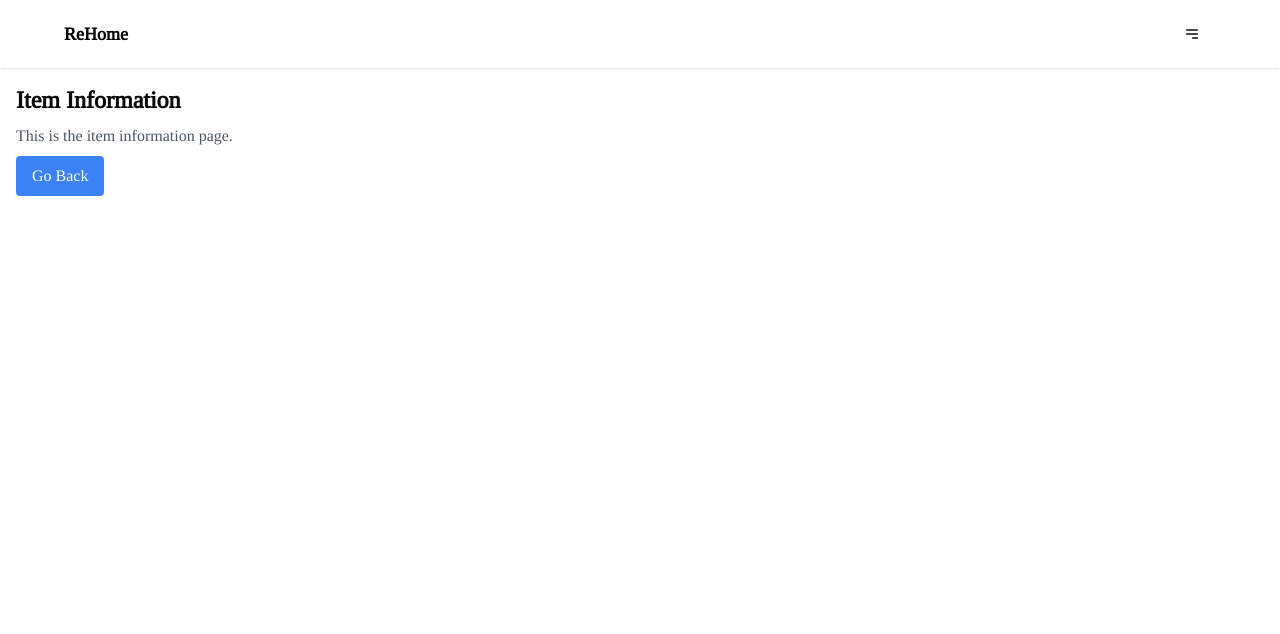
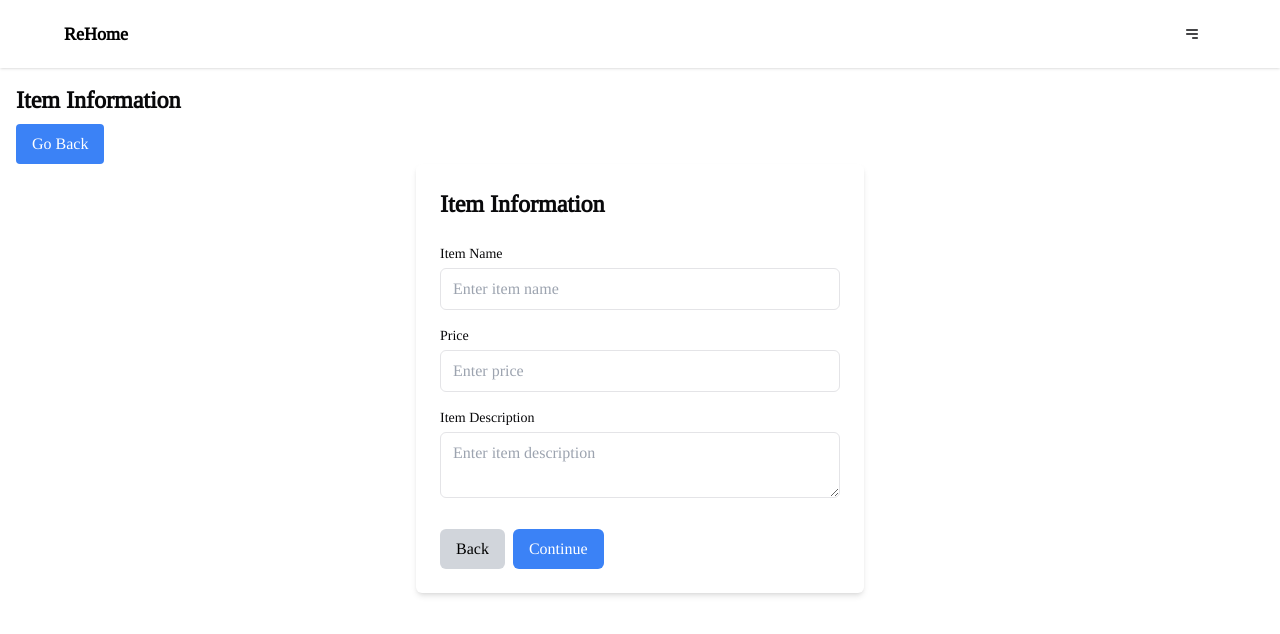
Before and after one commit to johnnychang25678/srid-rehome, a Next.js app: page /sell-items/item-info-filling in a window 1280 px wide. Shown: the top 634 px of the page. Built offline with nearby package versions, Linux system fonts and the light colour scheme.

Commit message:
sell page

```diff
--- a/app/sell-items/item-info-filling/page.tsx
+++ b/app/sell-items/item-info-filling/page.tsx
@@ -1,16 +1,120 @@
-"use client"
-import { useRouter } from 'next/navigation';
+"use client";
+import { useEffect, useState } from "react";
+import Image from "next/image";
+import { useRouter } from "next/navigation";
 
 export default function ItemInfo() {
   const router = useRouter();
+  const [imageSrc, setImageSrc] = useState<string | null>(null);
+
+  const [itemName, setItemName] = useState("");
+  const [price, setPrice] = useState("");
+  const [description, setDescription] = useState("");
+  useEffect(() => {
+    const imageUrl = sessionStorage.getItem("uploadedPhotos");
+    console.log(imageUrl);
+    if (imageUrl) {
+      setImageSrc(imageUrl);
+    }
+  }, []);
 
   return (
     <div>
       <h1 className="text-2xl font-bold">Item Information</h1>
-            <p className="mt-2 text-gray-600">This is the item information page.</p>
-            <button onClick={() => router.back()} className="mt-2 px-4 py-2 bg-blue-500 text-white rounded">
+      {/* {imageSrc && (
+        <Image
+          src={imageSrc}
+          alt="Uploaded Item"
+          className="mt-4"
+          width={500}
+          height={500}
+        />
+      )} */}
+      {imageSrc && <img src={imageSrc} alt="Uploaded Item" className="mt-4" />}
+      <button
+        onClick={() => router.back()}
+        className="mt-2 px-4 py-2 bg-blue-500 text-white rounded"
+      >
         Go Back
       </button>
+      <div className="p-6 max-w-md mx-auto bg-white rounded-md shadow-md">
+        <h1 className="text-2xl font-bold mb-4">Item Information</h1>
+        {/* {imageSrc && (
+          <Image
+            src={imageSrc}
+            alt="Uploaded Item"
+            className="mt-4"
+            width={500}
+            height={500}
+          />
+        )} */}
+        <form className="mt-6">
+          <div className="mb-4">
+            <label
+              className="block text-sm font-medium mb-1"
+              htmlFor="itemName"
+            >
+              Item Name
+            </label>
+            <input
+              type="text"
+              id="itemName"
+              className="w-full px-3 py-2 border rounded-md"
+              value={itemName}
+              onChange={(e) => setItemName(e.target.value)}
+              placeholder="Enter item name"
+            />
+          </div>
+          <div className="mb-4">
+            <label className="block text-sm font-medium mb-1" htmlFor="price">
+              Price
+            </label>
+            <input
+              type="text"
+              id="price"
+              className="w-full px-3 py-2 border rounded-md"
+              value={price}
+              onChange={(e) => setPrice(e.target.value)}
+              placeholder="Enter price"
+            />
+          </div>
+          <div className="mb-4">
+            <label
+              className="block text-sm font-medium mb-1"
+              htmlFor="description"
+            >
+              Item Description
+            </label>
+            <textarea
+              id="description"
+              className="w-full px-3 py-2 border rounded-md"
+              value={description}
+              onChange={(e) => setDescription(e.target.value)}
+              placeholder="Enter item description"
+            ></textarea>
+          </div>
+        </form>
+        <div className="flex gap-2 mt-6">
+          <button
+            onClick={() => router.back()}
+            className="px-4 py-2 bg-gray-300 text-black rounded-md"
+          >
+            Back
+          </button>
+          <button
+            onClick={() => {
+              console.log({
+                itemName,
+                price,
+                description,
+              });
+            }}
+            className="px-4 py-2 bg-blue-500 text-white rounded-md"
+          >
+            Continue
+          </button>
+        </div>
+      </div>
     </div>
   );
 }
--- a/app/sell-items/page.tsx
+++ b/app/sell-items/page.tsx
@@ -1,45 +1,68 @@
-// export default function SellItems() {
+"use client";
 
-
-
-//     return (
-//         <div>
-//             <h1 className="text-2xl font-bold">Sell Items</h1>
-//             <p className="mt-2 text-gray-600">xxx</p>
-//         </div>
-//     );
-// }
-"use client"
-
-import { useState } from 'react';
-import { useRouter } from 'next/navigation';
+import { useState } from "react";
+import { useRouter } from "next/navigation";
 
 export default function SellItems() {
-    const [photo, setPhoto] = useState<File | null>(null);
+  const [photos, setPhotos] = useState<File[]>([]);
   const router = useRouter();
 
   const handlePhotoUpload = (event: React.ChangeEvent<HTMLInputElement>) => {
-        if (event.target.files && event.target.files[0]) {
-            setPhoto(event.target.files[0]);
+    if (event.target.files) {
+      setPhotos((prevPhotos) => [
+        ...prevPhotos,
+        ...Array.from(event.target.files || []),
+      ]);
     }
   };
 
+  const handleRemovePhoto = (index: number) => {
+    setPhotos((prevPhotos) => prevPhotos.filter((_, i) => i !== index));
+  };
+  //   const handlePreview = (index: number) => {
+  //     const reader = new FileReader();
+  //     reader.onload = (e) => {
+  //       const imageSrc = e.target?.result as string;
+  //       sessionStorage.setItem("previewImage", imageSrc);
+  //       router.push("/sell-items/preview");
+  //     };
+  //     reader.readAsDataURL(photos[index]);
+  //   };
   const handleConfirm = () => {
-        // Redirect to furniture information page with hardcoded data
-        // router.push(`/furniture-info?name=Sofa&description=A%20comfortable%20sofa&price=100`);
-        router.push('/sell-items/item-info-filling');
-
+    sessionStorage.setItem("uploadedPhotos", JSON.stringify(photos));
+    router.push("/sell-items/item-info-filling");
   };
 
   return (
     <div>
       <h1 className="text-2xl font-bold">Sell Items</h1>
-            <input type="file" accept="image/*" onChange={handlePhotoUpload} />
-            {photo && (
+      <input
+        type="file"
+        accept="image/*"
+        multiple
+        onChange={handlePhotoUpload}
+      />
+      {photos.length > 0 && (
         <div>
-                    <p className="mt-2 text-gray-600">Photo uploaded: {photo.name}</p>
-                    <button onClick={handleConfirm} className="mt-2 px-4 py-2 bg-blue-500 text-white rounded">
-                        Confirm Photo
+          <p className="mt-2 text-gray-600">Photos uploaded:</p>
+          <ul>
+            {photos.map((photo, index) => (
+              <li key={index}>
+                {photo.name}
+                <button
+                  onClick={() => handleRemovePhoto(index)}
+                  className="ml-2 text-red-500"
+                >
+                  Remove
+                </button>
+              </li>
+            ))}
+          </ul>
+          <button
+            onClick={handleConfirm}
+            className="mt-2 px-4 py-2 bg-blue-500 text-white rounded"
+          >
+            Confirm Photos
           </button>
         </div>
       )}
```
Lines whose indentation alone changed are shown as unchanged.
